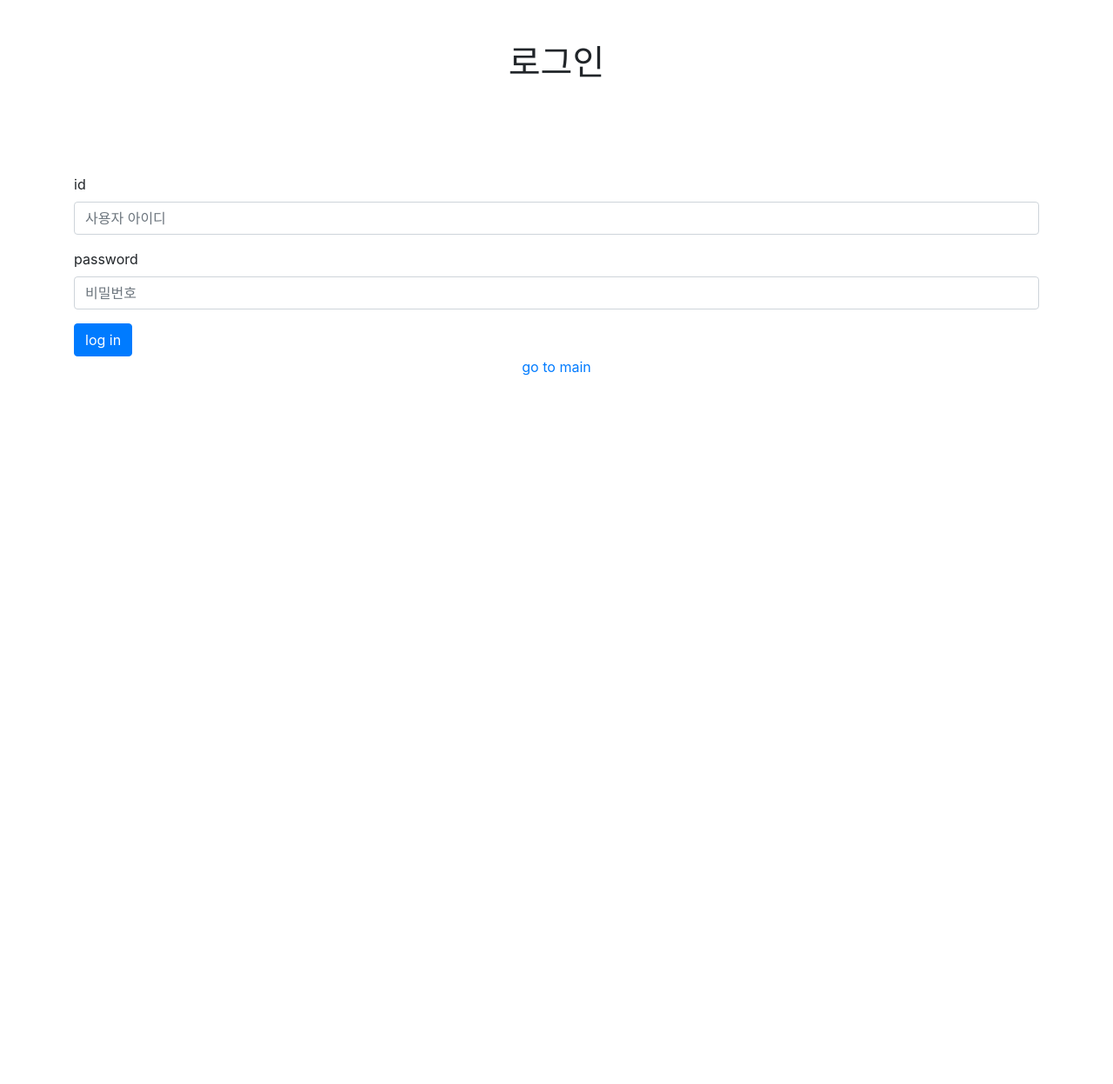
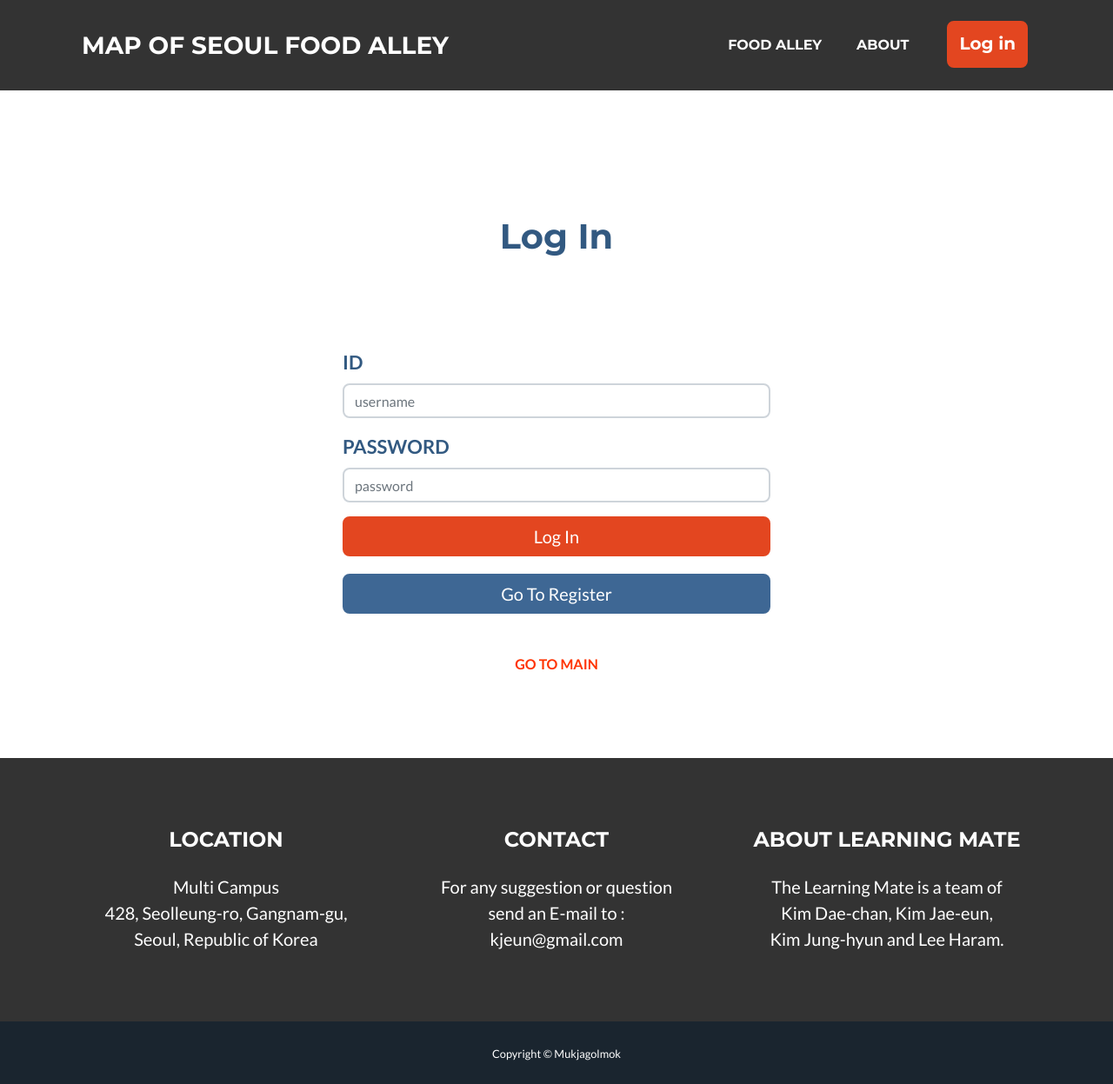
Before and after one commit to multicampus-Bigdata-mukjagolmok/Multicampus-Bigdata-Mukjagolmok, a Django app: page /login/ in a window 1280 px wide. Shown: the whole page at 87% size. Before the commit the page ends 432 px from the top, so only its background shows below. Run offline with Django 3.2, Linux system fonts and the light colour scheme; some libraries are stand-ins or nearby versions.

Commit message:
edit login.html & register.html

```diff
--- a/mukja/templates/login.html
+++ b/mukja/templates/login.html
@@ -1,16 +1,8 @@
-<!DOCTYPE html>
-<html lang="ko">
-<head>
-  <meta charset="UTF-8">
-  <meta name="viewport" content="width=device-width, initial-scale=1.0">
-  <title>{% block title %}BASE TITLE{% endblock  %}</title>
-  <link rel="stylesheet" href="https://maxcdn.bootstrapcdn.com/bootstrap/4.5.0/css/bootstrap.min.css">
-  {% block css %}{% endblock %}
-  <script src="https://ajax.googleapis.com/ajax/libs/jquery/3.5.1/jquery.min.js"></script>
-  <script src="https://cdnjs.cloudflare.com/ajax/libs/popper.js/1.16.0/umd/popper.min.js"></script>
-  <script src="https://maxcdn.bootstrapcdn.com/bootstrap/4.5.0/js/bootstrap.min.js"></script>
-</head>
-<body>
+{% extends 'base.html' %}
+{% load static %}
+
+{% block content %}
+
   <div class="container">
     {% if msg  %}
         <div class="row mt-5">
@@ -19,9 +11,10 @@
             </div>
         </div>
     {% else %}
-        <div class="row mt-5">
+    <div class="container" style="padding: 0 300px; color: #325981;">
+            <div class="row mt-5" style="text-align: center; padding-top: 200px;">
                 <div class="col-12 text-center">
-                <h1>로그인</h1>
+                    <h1>Log In</h1>
                 </div>
             </div>
             <div class="row mt-5">
@@ -31,24 +24,59 @@
             </div>
             <div class="row mt-5">
                 <div class="col-12">
-                <form method="POST" action="{% url 'login'%}">
+                    <form method="POST" action="{% url 'login' %}" style="font-weight: bold; font-size: 22px;">
                         {% csrf_token %}
                         <div class="form-group">
-                      <label for="username">id</label>
-                     <input type="text" class="form-control" id="username"  name="useremail" placeholder="사용자 아이디" >
+                            <label for="username">ID</label>
+                            <input type="text" class="form-control" id="username"  name="useremail" placeholder="username" >
                         </div>
                         <div class="form-group">
-                       <label for="password">password</label>
-                       <input type="password" class="form-control" id="password" name="password" placeholder="비밀번호" >
+                            <label for="password">PASSWORD</label>
+                            <input type="password" class="form-control" id="password" name="password" placeholder="password" >
                         </div>
-                    <button type="submit" class="btn btn-primary">log in</button>
+                        <button type="submit" class="btn btn-primary" style="width: 100%; font-size: 20px;">Log In</button>
+                        <a href="{% url 'register' %}"><button type="button" class="btn btn-primary" style="width: 100%; color: #fff; font-size: 20px; margin-top: 20px; background-color: #3e6794; border-color: #3e6794;">Go To Register</button></a>
                     </form>
                 </div>
             </div>
     {% endif %}
-    <div class="col-12 text-center">
-        <a href="{% url 'index' %}">go to main</a>
+            <div class="col-12 text-center" style="padding: 30px 0 80px 0; font-weight: bold; font-size: 16px;">
+                <a class="nav-link py-3 px-0 px-lg-3 rounded" href="{% url 'index' %}">GO TO MAIN</a>
             </div>
      </div>
-</body>
-</html>
+  </div>
+
+    <!-- Footer-->
+    <footer class="footer text-center">
+        <div class="container">
+            <div class="row">
+                <!-- Footer Location-->
+                <div class="col-lg-4 mb-5 mb-lg-0">
+                    <h4 class="text-uppercase mb-4">Location</h4>
+                    <p class="lead mb-0">
+                        Multi Campus<br>428, Seolleung-ro, Gangnam-gu, Seoul, Republic of Korea
+                    </p>
+                </div>
+                <!-- Footer Contact-->
+                <div class="col-lg-4 mb-5 mb-lg-0">
+                    <h4 class="text-uppercase mb-4">Contact</h4>
+                    <p class="lead mb-0">
+                        For any suggestion or question<br>send an E-mail to :<br>kjeun@gmail.com
+                    </p>
+                </div>
+                <!-- Footer About Text-->
+                <div class="col-lg-4">
+                    <h4 class="text-uppercase mb-4">About Learning Mate</h4>
+                    <p class="lead mb-0">
+                       The Learning Mate is a team of <br>Kim Dae-chan, Kim Jae-eun, <br>Kim Jung-hyun and Lee Haram.
+                    </p>
+                </div>
+            </div>
+        </div>
+    </footer>
+
+    <!-- Copyright Section-->
+    <div class="copyright py-4 text-center text-white">
+        <div class="container"><small>Copyright © Mukjagolmok</small></div>
+    </div>
+{% endblock %}
--- a/mukja/templates/register.html
+++ b/mukja/templates/register.html
@@ -1,4 +1,5 @@
 {% extends 'base.html' %}
+{% load static %}
 
 {% block content %}
   <div class="container">
--- a/mukja/templates/restaurant.html
+++ b/mukja/templates/restaurant.html
@@ -15,12 +15,12 @@
     <div class="col-lg-8">
 
       <!-- Title -->
-      <h1 class="mt-4">{{ restaurant.name|linebreaksbr }}</h1>
+    <div style="text-align: center;"><h1 class="mt-4">{{ restaurant.name|linebreaksbr }}</h1></div>
 
       <hr>
 
       <!-- Preview Image -->
-      <img width="280" class="img-fluid rounded" src="{{ restaurant.head_image.url }}" alt="">
+      <div style="text-align: center;"><img width="360" class="img-fluid rounded" src="{{ restaurant.head_image.url }}" alt=""></div>
 
         <hr>
 
--- a/mukja/views.py
+++ b/mukja/views.py
@@ -89,6 +89,7 @@ def delete_comment(request, pk):
 def register(request):
     res_data = None
     if request.method =='POST':
+        username = request.POST.get('username')
         useremail = request.POST.get('useremail')
         firstname = request.POST.get('firstname', 'Unknown')
         lastname = request.POST.get('lastname', 'Unknown')
@@ -96,11 +97,12 @@ def register(request):
         re_password = request.POST.get('re-password',None)
         res_data = {}
         if User.objects.filter(username=useremail):
-            res_data['error']='이미 가입된 아이디(이메일주소)입니다.'
+            res_data['error']='Your Email address is already registered'
         elif password != re_password:
-            res_data['error']='비밀번호가 다릅니다.'
+            res_data['error']='Re-password was not equal to password'
         else:
-            user = User.objects.create_user(username = useremail,
+            user = User.objects.create_user(username = username,
+                            email=useremail,
                             first_name = firstname,
                             last_name = lastname,
                             password = password)
@@ -113,12 +115,12 @@ def login(request):
     if request.method == "POST":
         useremail = request.POST.get('useremail', None)
         password = request.POST.get('password', None)
-        user = auth.authenticate(username=useremail, password=password)
+        user = auth.authenticate(email=useremail, password=password)
         if user is not None :
             auth.login(request, user)
             return redirect("index")
         else :
-            return render(request, 'login.html', {'error': '사용자 아이디 또는 패스워드가 틀립니다.'})
+            return render(request, 'login.html', {'error': 'Your User Email or Password is Incorrect.'})
     else :
         return render(request, 'login.html')
 
```
Also changed, not shown: db.sqlite3. Lines whose indentation alone changed are shown as unchanged.
